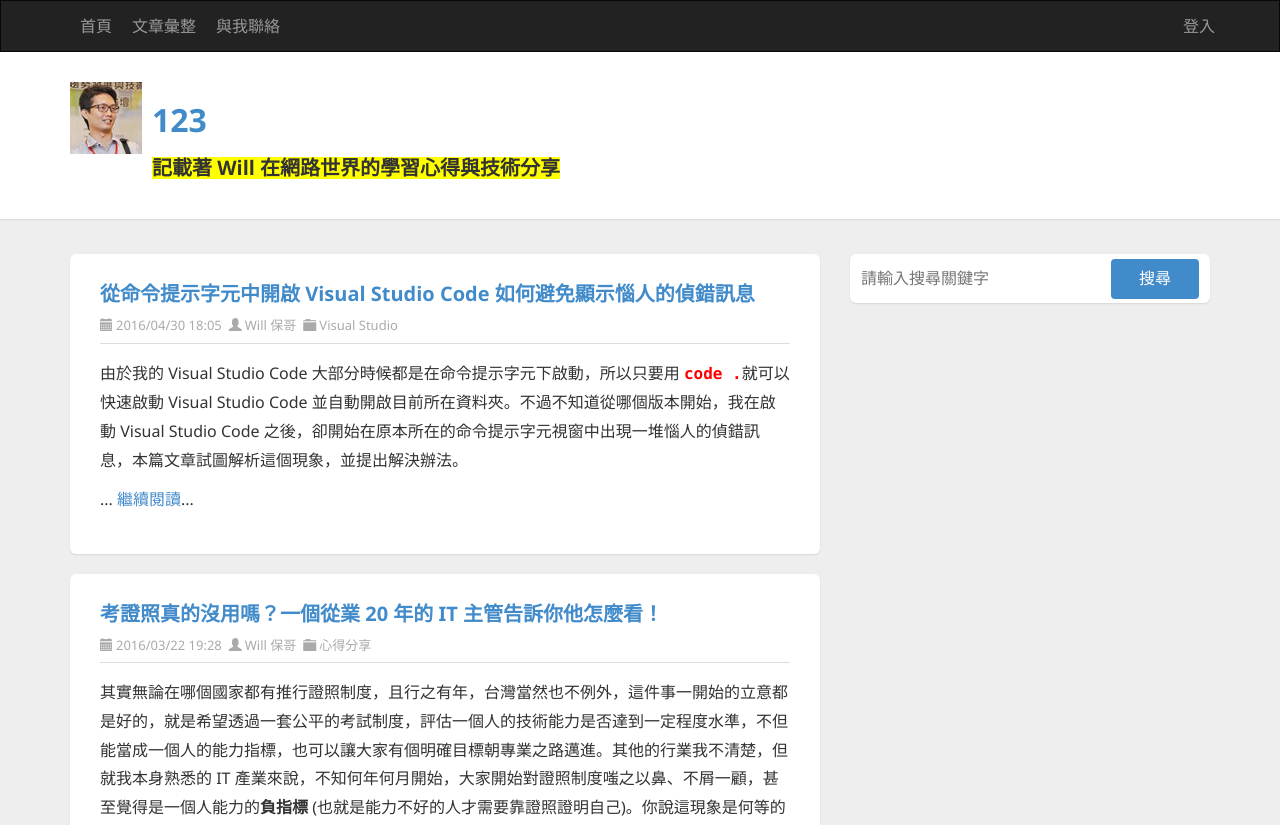
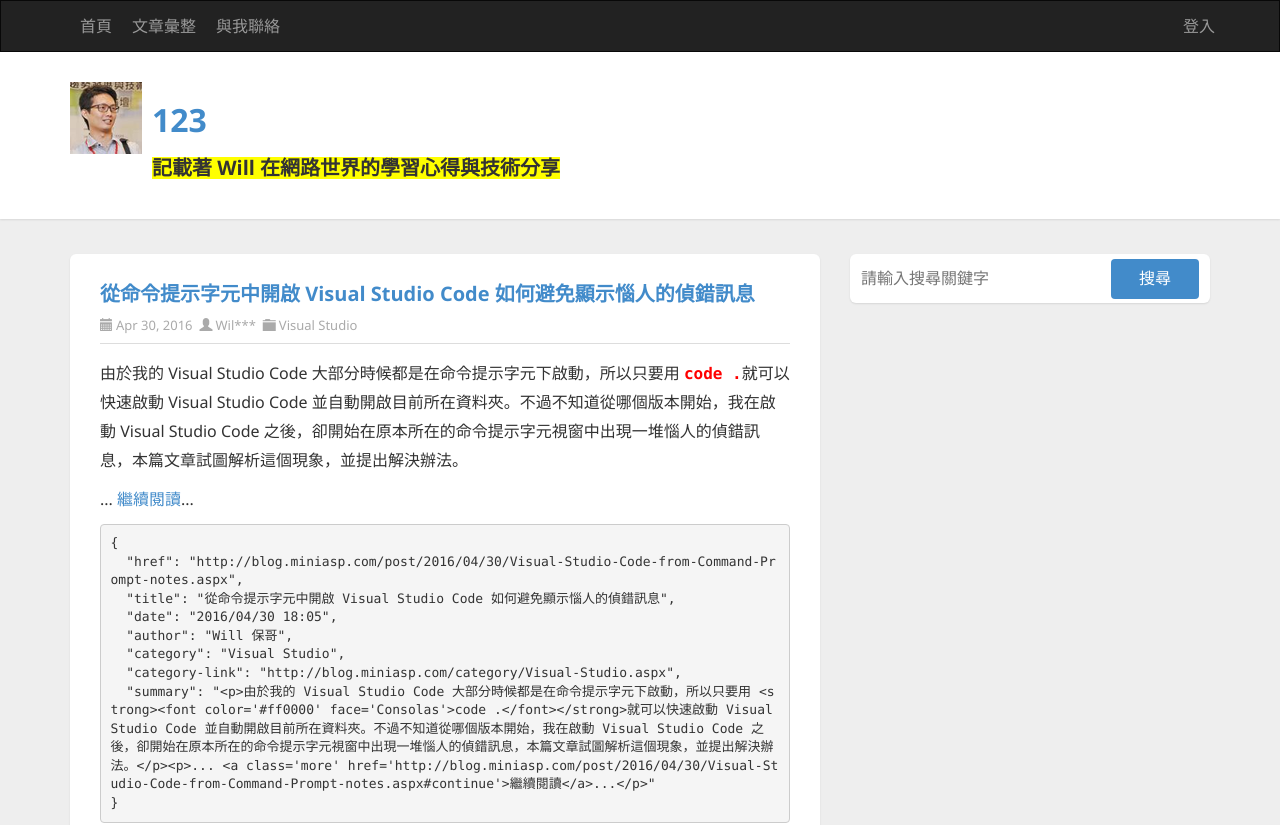
Before and after one commit to kent19871014/angular-demo0414, an Angular app: page / in a window 1280 px wide. Shown: the top 825 px of the page. Built offline with nearby package versions, Linux system fonts and the light colour scheme.

Commit message:
13 練習使用與自訂 Pipe 元件

```diff
--- a/src/app/app.component.html
+++ b/src/app/app.component.html
@@ -13,14 +13,15 @@
               <a href="{{item.href}}">{{item.title}}</a>
             </h2>
             <div class="post-info clearfix">
-              <span class="post-date"><i class="glyphicon glyphicon-calendar"></i>{{item.date}}</span>
-              <span class="post-author"><i class="glyphicon glyphicon-user"></i><a href="http://blog.miniasp.com/author/will.aspx">{{item.author}}</a></span>
+              <span class="post-date"><i class="glyphicon glyphicon-calendar"></i>{{item.date | date}}</span>
+              <span class="post-author"><i class="glyphicon glyphicon-user"></i><a href="http://blog.miniasp.com/author/will.aspx">{{item.author | mask: 3}}</a></span>
               <span class="post-category"><i class="glyphicon glyphicon-folder-close"></i><a href="{{item['category-link']}}">{{item.category}}</a></span>
             </div>
           </header>
           <section class="post-body text" [innerHTML]="item.summary">
             <p>... <a class="more" href="http://blog.miniasp.com/post/2016/04/30/Visual-Studio-Code-from-Command-Prompt-notes.aspx#continue">繼續閱讀</a>              ...</p>
           </section>
+          <pre>{{item | json}}</pre>
         </article>
         <!-- Article END-->
 
--- a/src/app/app.module.ts
+++ b/src/app/app.module.ts
@@ -5,11 +5,13 @@
 
 import { AppComponent } from './app.component';
 import { HeaderComponent } from './header/header.component';
+import { MaskPipe } from './mask.pipe';
 
 @NgModule({
   declarations: [
     AppComponent,
-    HeaderComponent
+    HeaderComponent,
+    MaskPipe
   ],
   imports: [
     BrowserModule,
--- /dev/null
+++ b/src/app/mask.pipe.ts
@@ -0,0 +1,17 @@
+import { Pipe, PipeTransform } from '@angular/core';
+
+@Pipe({
+  name: 'mask'
+})
+export class MaskPipe implements PipeTransform {
+
+  transform(value: string, maxlength : number=4): any {
+    if(value.length > maxlength){
+      return value.substring(0, maxlength) + "***"
+    }
+    else{
+      return value;
+    }
+  }
+
+}
```
Also changed, not shown: 1 other file (tests, documents, lock files or other folders).
